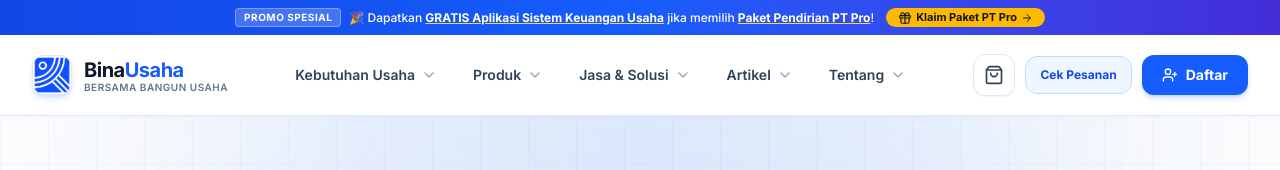
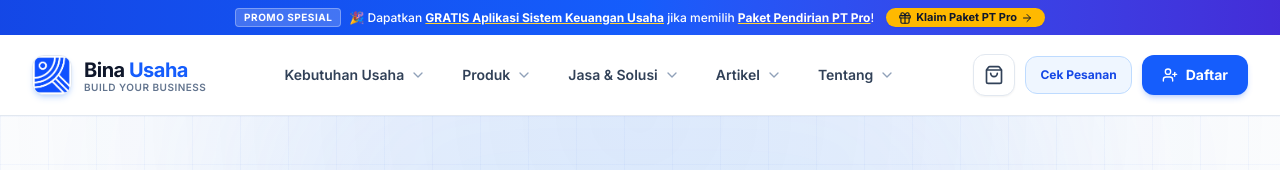
Before and after one commit to Jalansugih/jkn-bisa, a React (Vite) app: page / in a window 1280 px wide. Shown: the top 170 px of the page. Built offline with nearby package versions, Linux system fonts and the light colour scheme; no server answers; the database is empty.

Commit message:
tagline up

```diff
--- a/src/components/layout/Navbar.tsx
+++ b/src/components/layout/Navbar.tsx
@@ -145,10 +145,10 @@ export const Navbar: React.FC<NavbarProps> = ({
 
   <div>
     <span className="text-xl font-bold tracking-tight text-slate-900">
-      Bina<span className="text-blue-600">Usaha</span>
+      Bina <span className="text-blue-600">Usaha</span>
     </span>
     <span className="text-[10px] block text-slate-500 -mt-1 font-semibold tracking-wider uppercase">
-      Bersama Bangun Usaha
+      Build Your Business
     </span>
   </div>
     </div>
```
